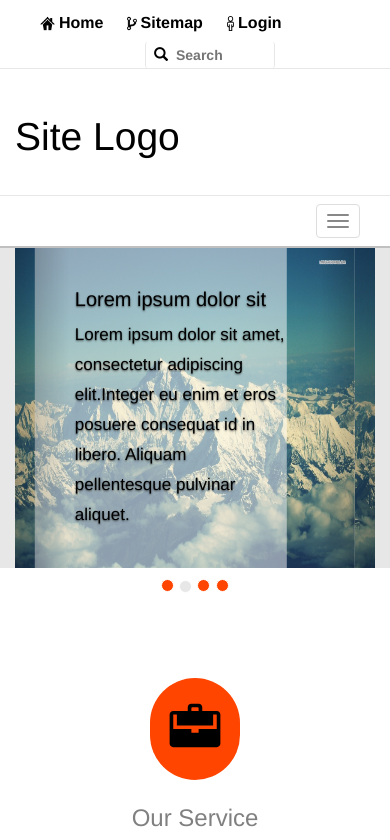
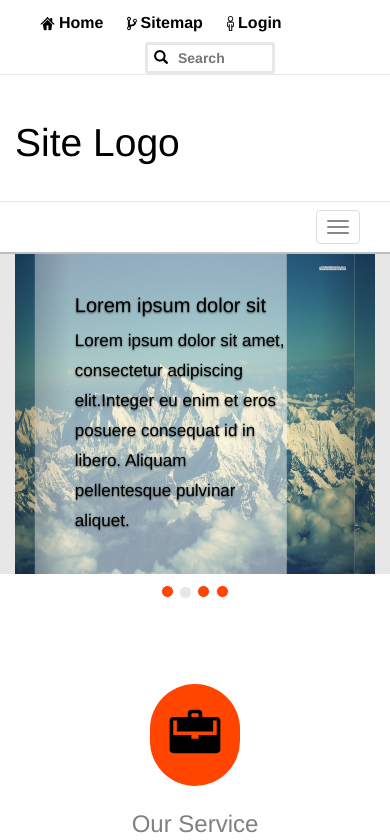
Before and after one commit to bajcetabiljana/test-pixelant, a plain HTML site: page index.html in a window 390 px wide. Shown: the top 840 px of the page. Drawn offline with nearby package versions, Linux system fonts and the light colour scheme.

Commit message:
improvement

```diff
--- a/main.css
+++ b/main.css
@@ -269,6 +269,17 @@ form .btn {
         width: 95%;
     }
 }
+@media(max-width: 550px){
+    header form input {
+
+}
+}
+
+@media(max-width: 767px){
+    header form input {
+    border: 3px solid #e7e7e7;
+
+}
 @media(max-width:1200px) {
     .description-slide>p {
         font-size: 17px;
```
